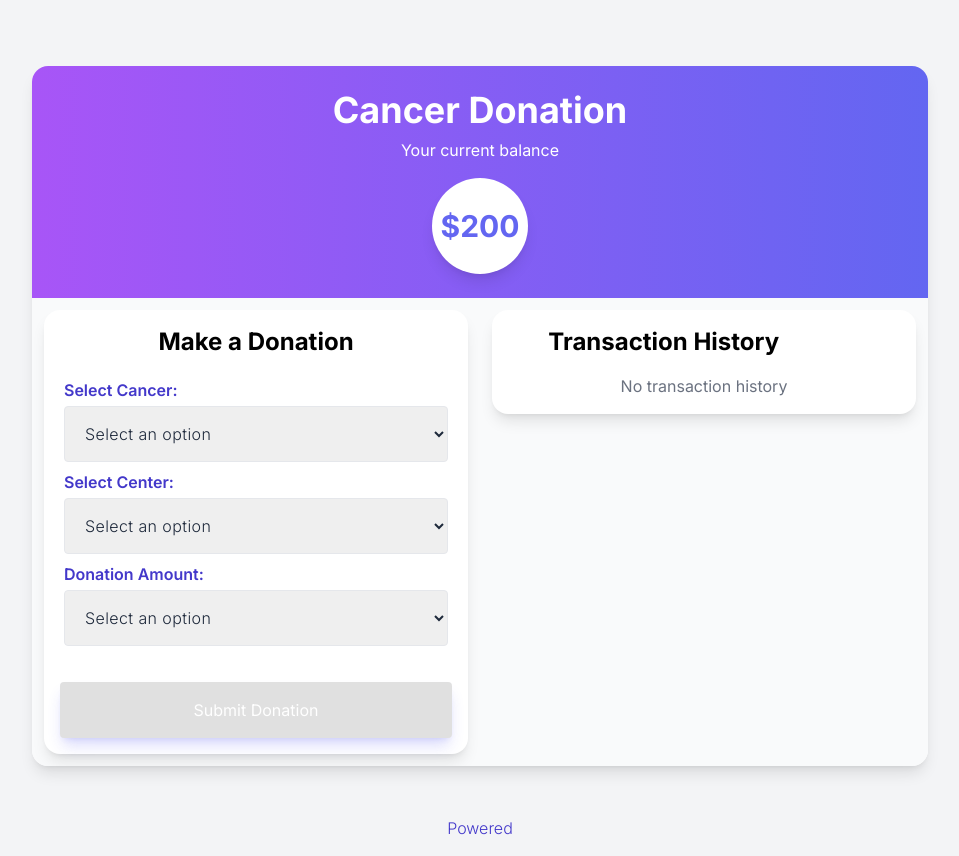
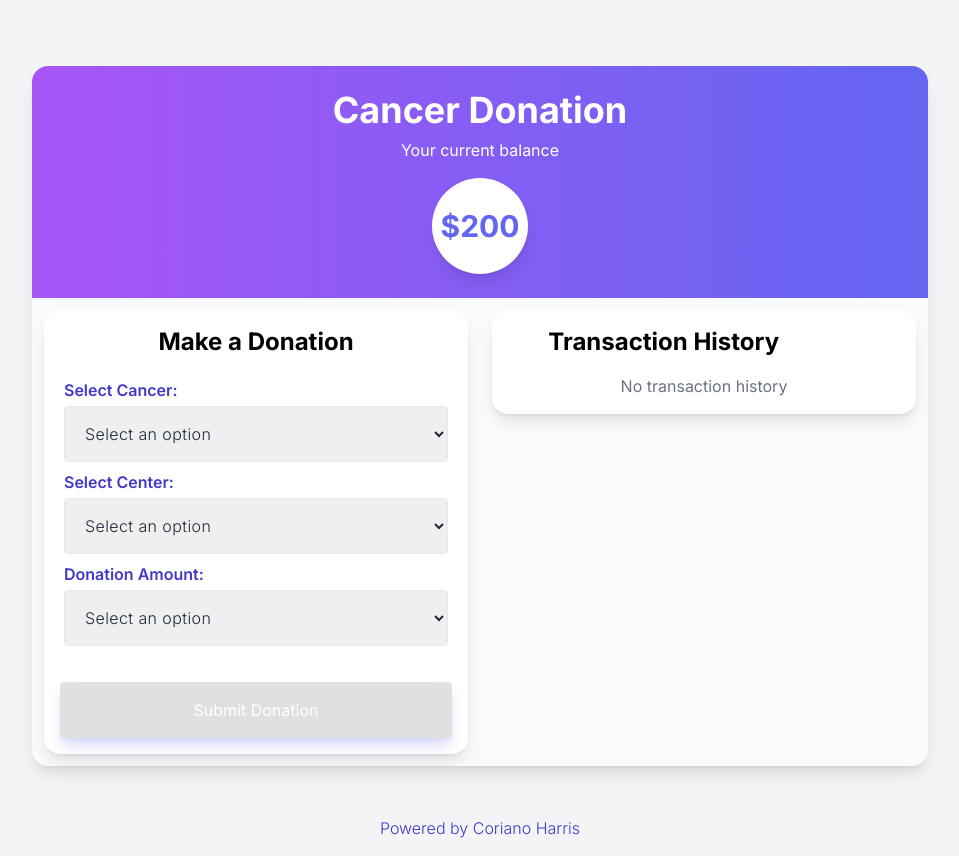
Before and after one commit to corianoharris/cancer-donation-app, a Next.js app: page / in a window 1280 px wide. Shown: the whole page, without its empty margins (160-1119 px from the left). Built offline with nearby package versions, Linux system fonts and the light colour scheme.

Commit message:
added copyright statement

```diff
--- a/src/app/components/pages/DonationPage/DonationPage.tsx
+++ b/src/app/components/pages/DonationPage/DonationPage.tsx
@@ -169,7 +169,7 @@ const DonationPage: React.FC<DonationFormProps> = ({ isProcessing }) =>
                         <ToastContainer position="top-right" />
                     </div>
                 </div>
-                <h5 className='text-center text-indigo-700 font-light'>Powered</h5>
+                <h5 className='text-center text-indigo-700 font-light'>Powered by Coriano Harris</h5>
             </div>
         </>
     )
```
